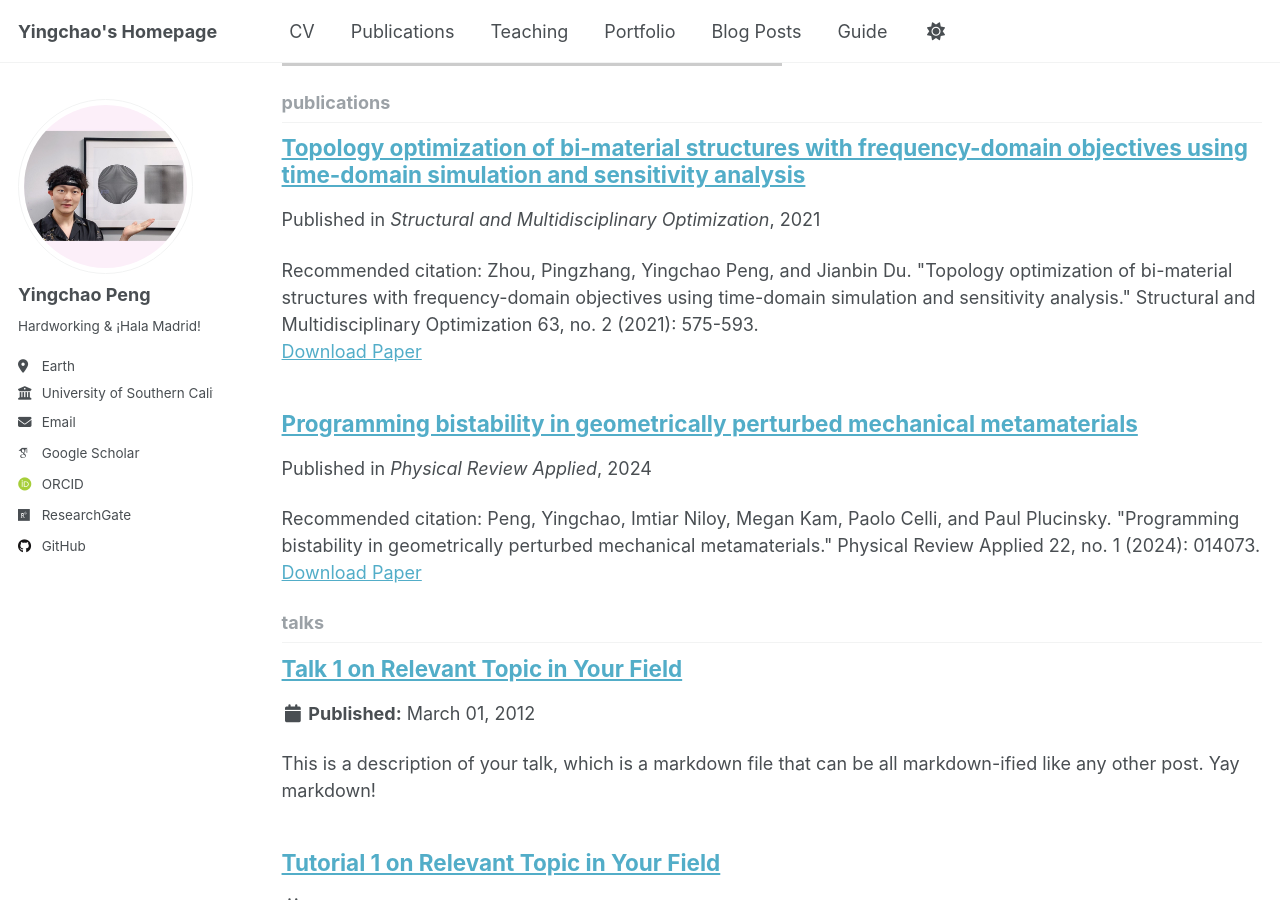
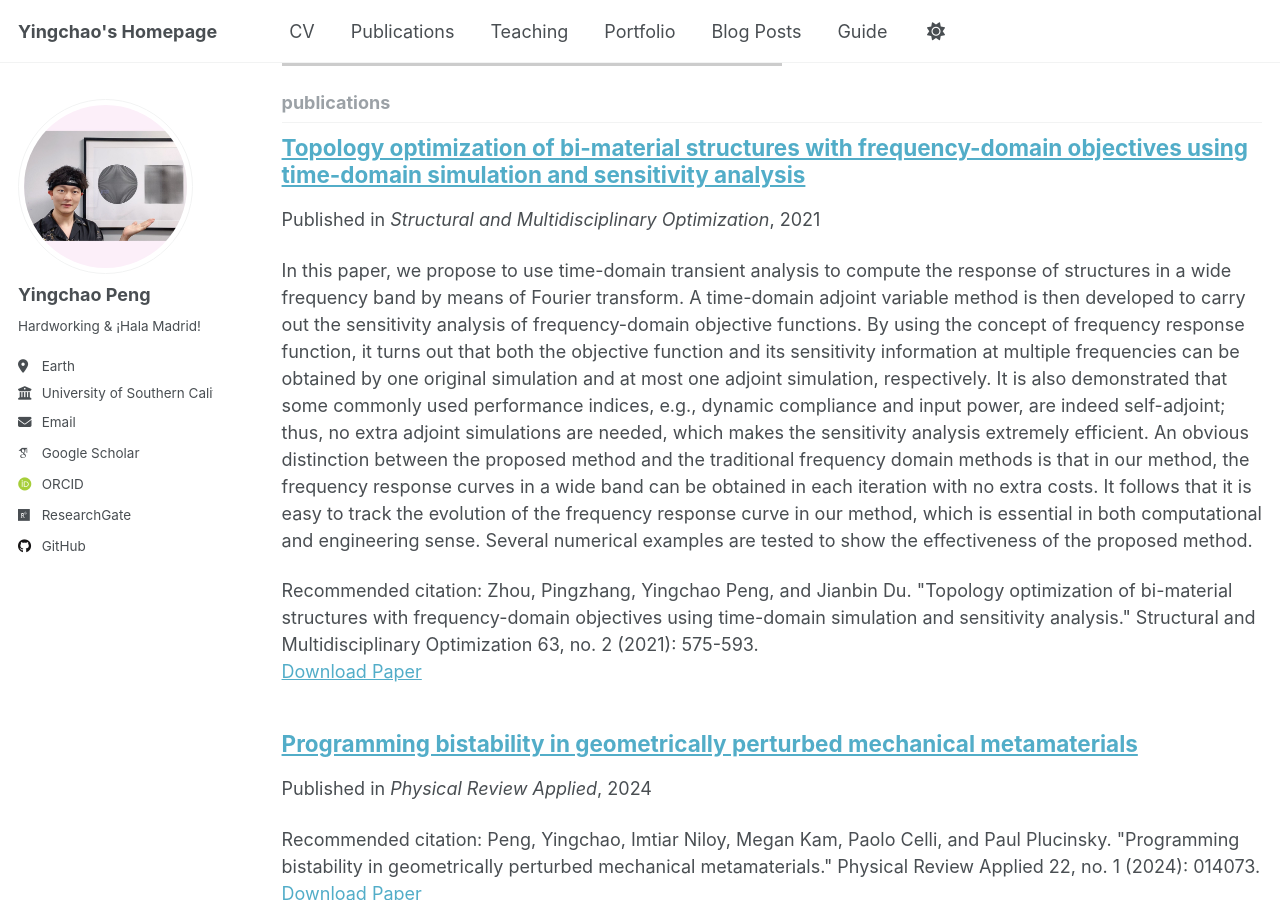
Before and after one commit to YingchaoPeng/YingchaoPeng.github.io, a Jekyll site: the page built from _pages/collection-archive.html, in a window 1280 px wide and 900 px high, scrolled down 1019 px. Built offline with Jekyll 4.4.1, drawn with Linux system fonts in a browser that asks for light colours; some web fonts are replaced; a script that is not in the unit is left out.

Commit message:
Update 2020-springer-topology-optimization.md

```diff
--- a/_publications/2020-springer-topology-optimization.md
+++ b/_publications/2020-springer-topology-optimization.md
@@ -2,7 +2,17 @@
 title: "Topology optimization of bi-material structures with frequency-domain objectives using time-domain simulation and sensitivity analysis"
 collection: publications
 permalink: /publication/2020-springer-topology-optimization
-excerpt: ''
+excerpt: 'In this paper, we propose to use time-domain transient analysis to compute the response of structures in a wide frequency
+band by means of Fourier transform. A time-domain adjoint variable method is then developed to carry out the sensitivity
+analysis of frequency-domain objective functions. By using the concept of frequency response function, it turns out that both
+the objective function and its sensitivity information at multiple frequencies can be obtained by one original simulation and
+at most one adjoint simulation, respectively. It is also demonstrated that some commonly used performance indices, e.g.,
+dynamic compliance and input power, are indeed self-adjoint; thus, no extra adjoint simulations are needed, which makes the
+sensitivity analysis extremely efficient. An obvious distinction between the proposed method and the traditional frequency
+domain methods is that in our method, the frequency response curves in a wide band can be obtained in each iteration
+with no extra costs. It follows that it is easy to track the evolution of the frequency response curve in our method, which is
+essential in both computational and engineering sense. Several numerical examples are tested to show the effectiveness of
+the proposed method.'
 date: 2021-01-21
 venue: 'Structural and Multidisciplinary Optimization'
 paperurl: 'https://link.springer.com/article/10.1007/s00158-020-02814-x'
```
